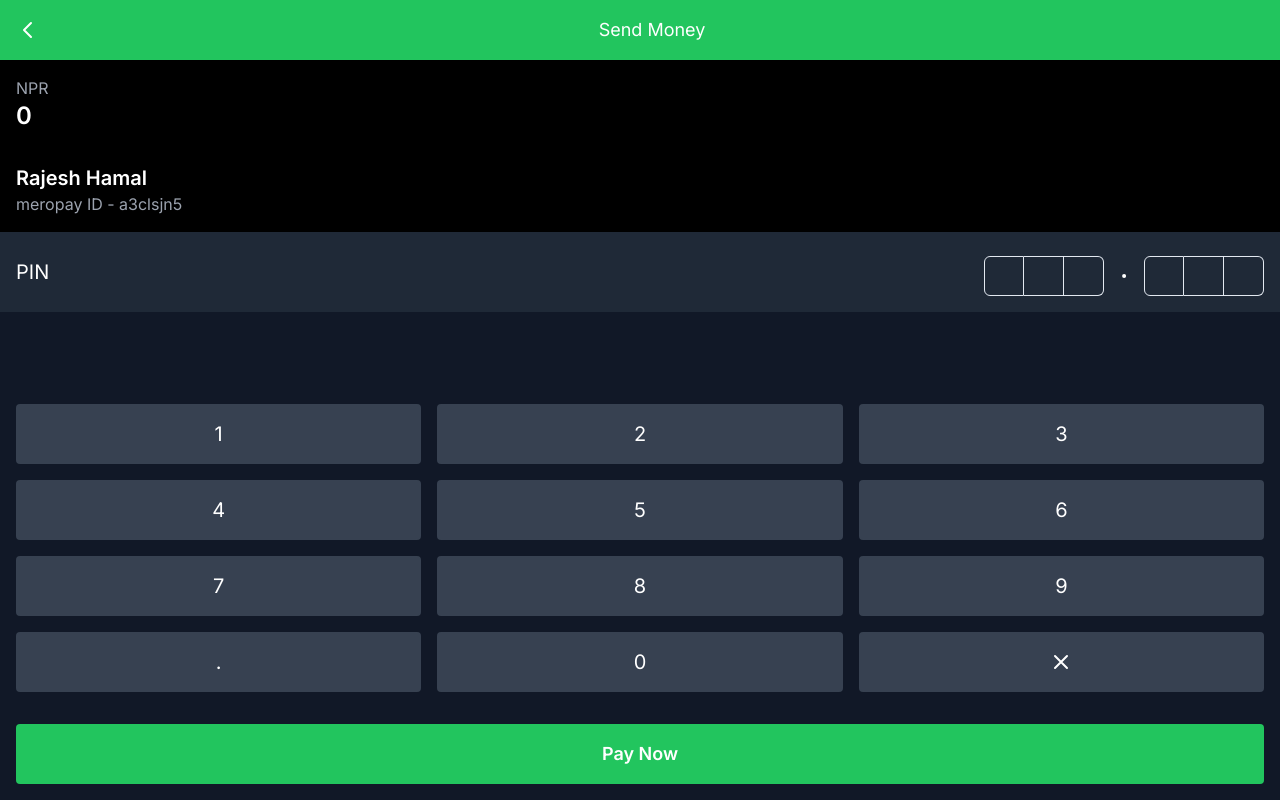
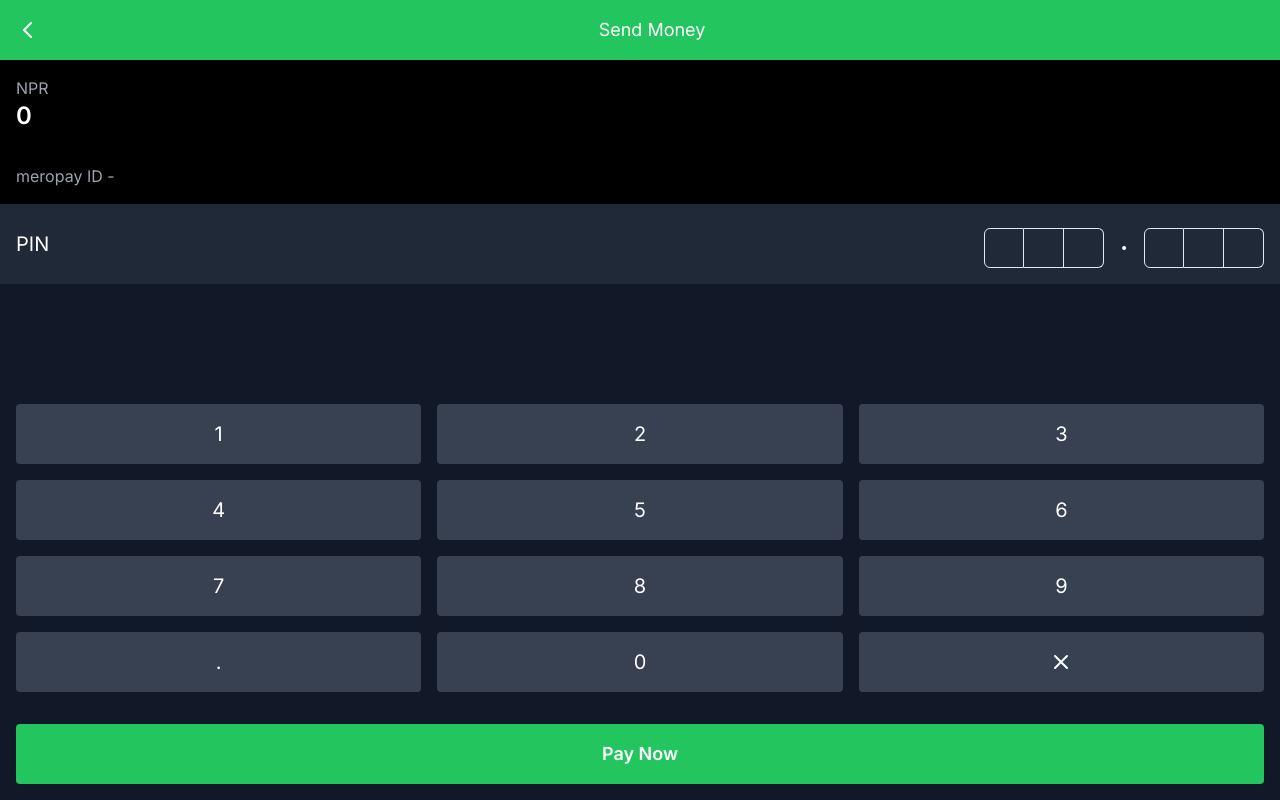
Before and after one commit to nepaltronix/merosewa, a Next.js app: page /payment/confirm in a window 1280 px wide. Built offline with nearby package versions, Linux system fonts and the light colour scheme.

Commit message:
Added dynamic data to confirm route.

```diff
--- a/src/app/payment/confirm/page.tsx
+++ b/src/app/payment/confirm/page.tsx
@@ -13,7 +13,7 @@ import axios from "axios";
 
 export default function Confirm() {
     const router = useRouter();
-    const { transactionAmount, updateRemainingBalance, transactionId } = useAppStore();
+    const { transactionAmount, updateRemainingBalance, transactionId, merchantId, merchantName } = useAppStore();
     const [value, setValue] = useState("")
 
     const handleButtonClick = function (event: React.MouseEvent<HTMLButtonElement>) {
@@ -88,8 +88,8 @@ export default function Confirm() {
             {/* Recipient Info */}
             <div className="p-4 bg-black flex items-center justify-between">
                 <div>
-                    <p className="text-xl font-semibold">Rajesh Hamal</p>
-                    <p className="text-gray-400">meropay ID - a3clsjn5</p>
+                    <p className="text-xl font-semibold">{merchantId}</p>
+                    <p className="text-gray-400">meropay ID - {merchantName}</p>
                 </div>
             </div>
 
```
